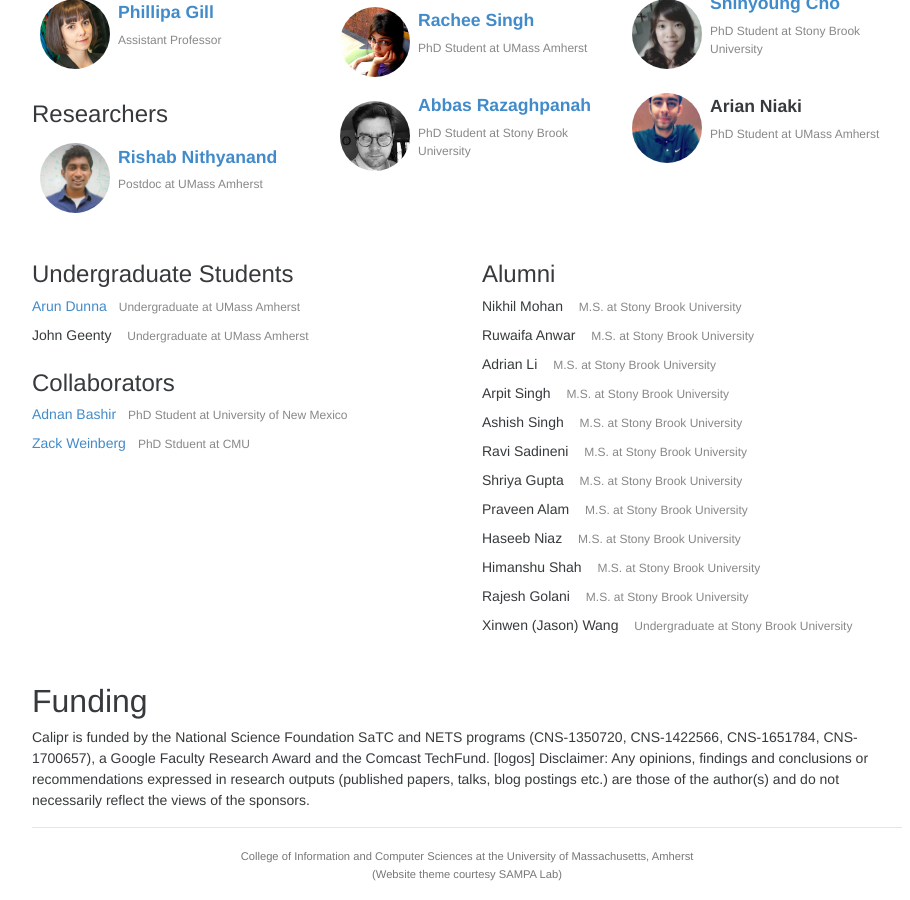
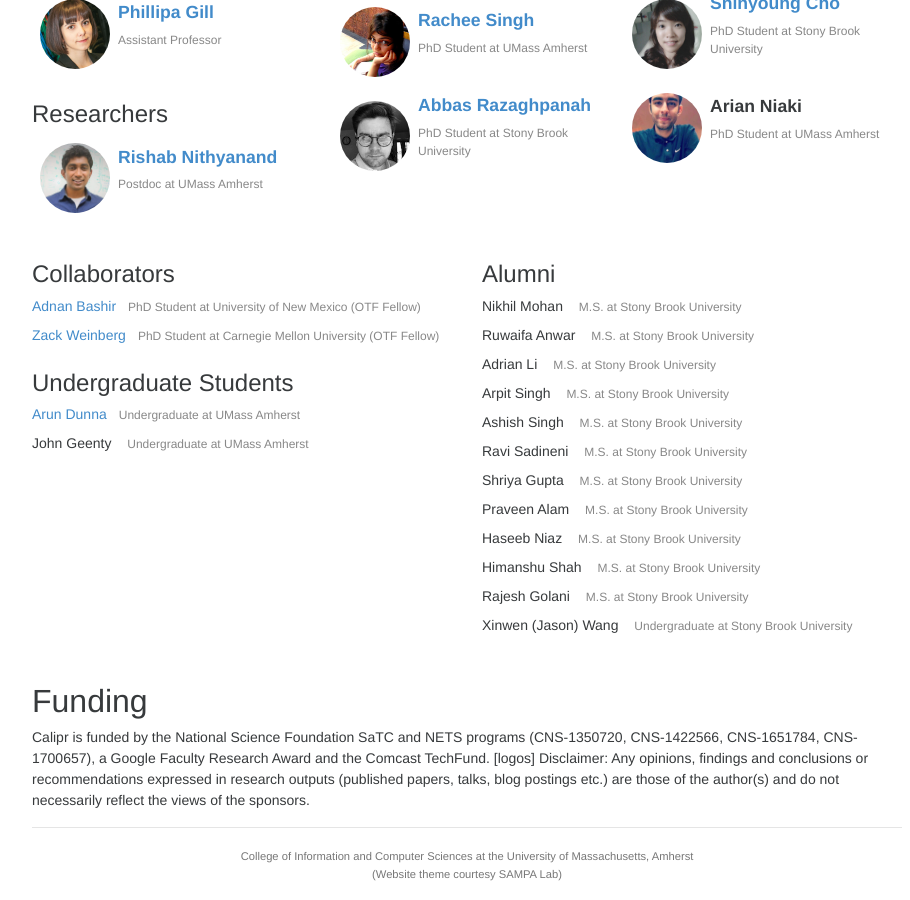
Before and after one commit to calipr/calipr.github.io, a Jekyll site: the page built from index.html, in a window 1280 px wide and 900 px high, scrolled down 1609 px. Shown: the whole window, without its empty margins (173-1083 px from the left). Built offline with Jekyll 4.4.1, drawn with Linux system fonts in a browser that asks for light colours; nearby versions of some CDN libraries; Markdown is read by kramdown in place of the engine named in the settings.

Commit message:
Changed order, Fixed typo, Added otf fellow

```diff
--- a/_config.yml
+++ b/_config.yml
@@ -19,8 +19,8 @@ roles:
     - {key: faculty, name: Faculty}
     - {key: postdoc, name: Researchers}
     - {key: grad, name: Graduate Students}
+    - {key: collab, name: Collaborators}
     - {key: ugrad, name: Undergraduate Students}
-    - {key: collab, name: Collaborators}
     - {key: alum, name: Alumni}
 
 # Number of news stories on the front page.
--- a/_data/people.yml
+++ b/_data/people.yml
@@ -47,13 +47,13 @@ adnan:
     display_name: "Adnan Bashir"
     webpage: "https://www.cs.unm.edu/~abashir/"
     role: collab
-    bio: "PhD Student at University of New Mexico"
+    bio: "PhD Student at University of New Mexico (OTF Fellow)"
 
 zwol:
     display_name: "Zack Weinberg"
     webpage: "https://www.owlfolio.org/"
     role: collab
-    bio: "PhD Stduent at CMU"
+    bio: "PhD Student at Carnegie Mellon University (OTF Fellow)"
 
 
 # Undergrads
```
